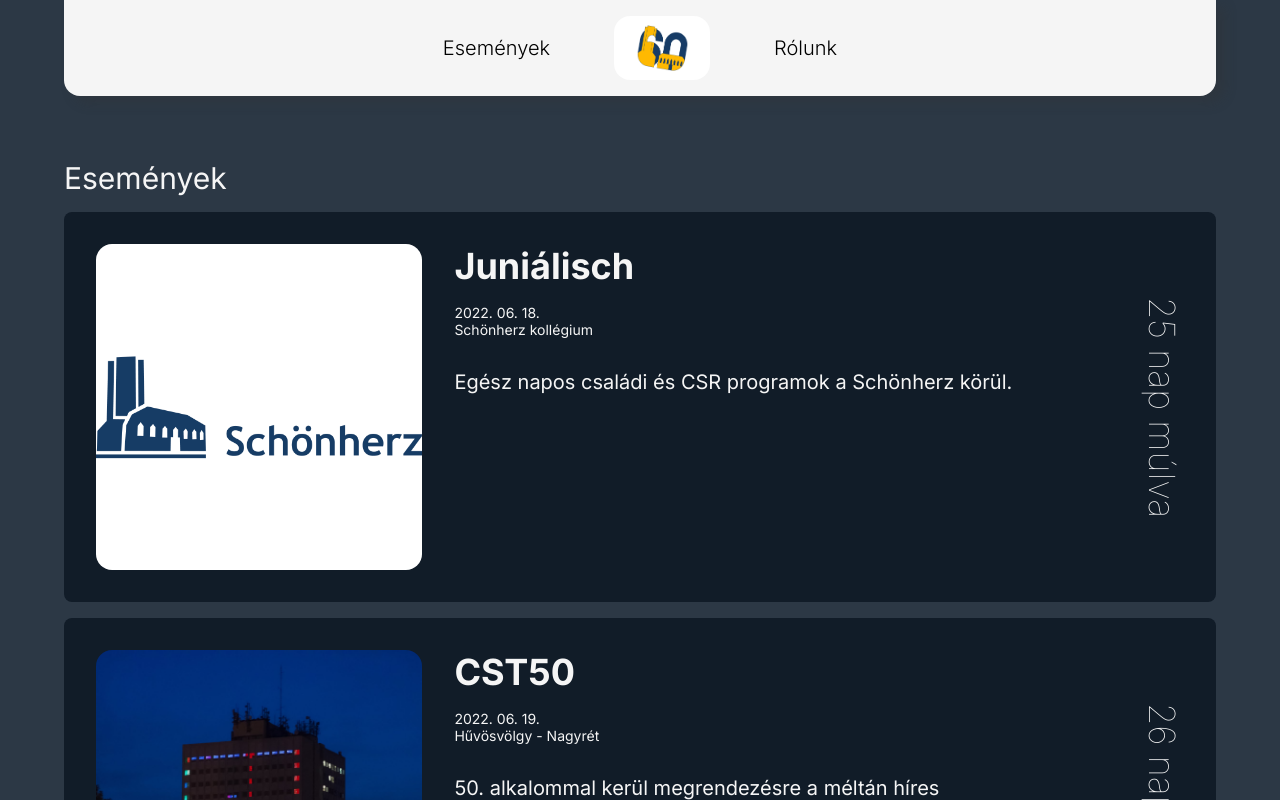
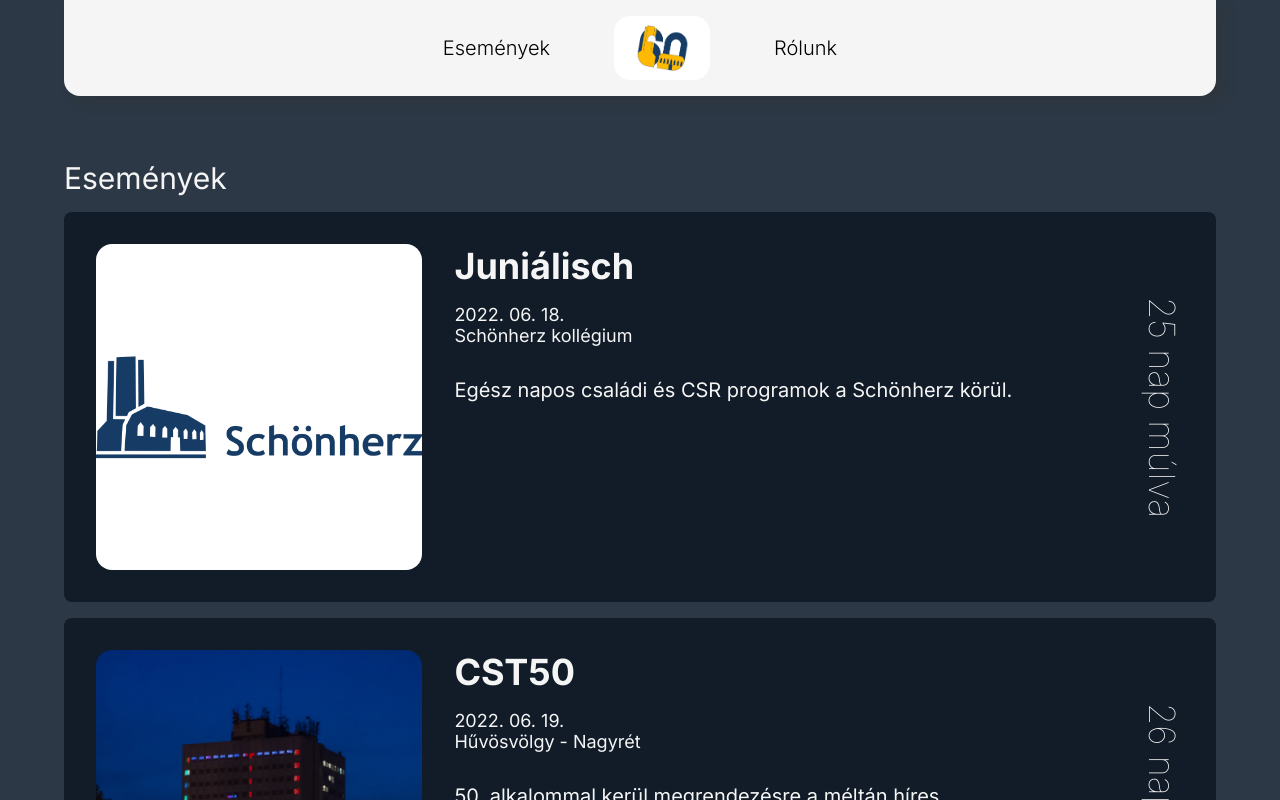
Before and after one commit to kir-dev/sch60, a React (Create React App) app: page /esemenyek in a window 1280 px wide. Shown: the top 800 px of the page. Built offline with nearby package versions, Linux system fonts and the light colour scheme; the HTML template or start-up script is replaced by a standard one; a web font is replaced by a local one.

Commit message:
larger event card date text

```diff
--- a/src/components/elements/EventCard.tsx
+++ b/src/components/elements/EventCard.tsx
@@ -84,7 +84,7 @@
 
 const EventDataLabel = styled.p`
   margin: 0;
-  font-size: ${fontSize.sm};
+  font-size: ${fontSize.lg};
 `;
 
 const EventDescription = styled.p`
```
